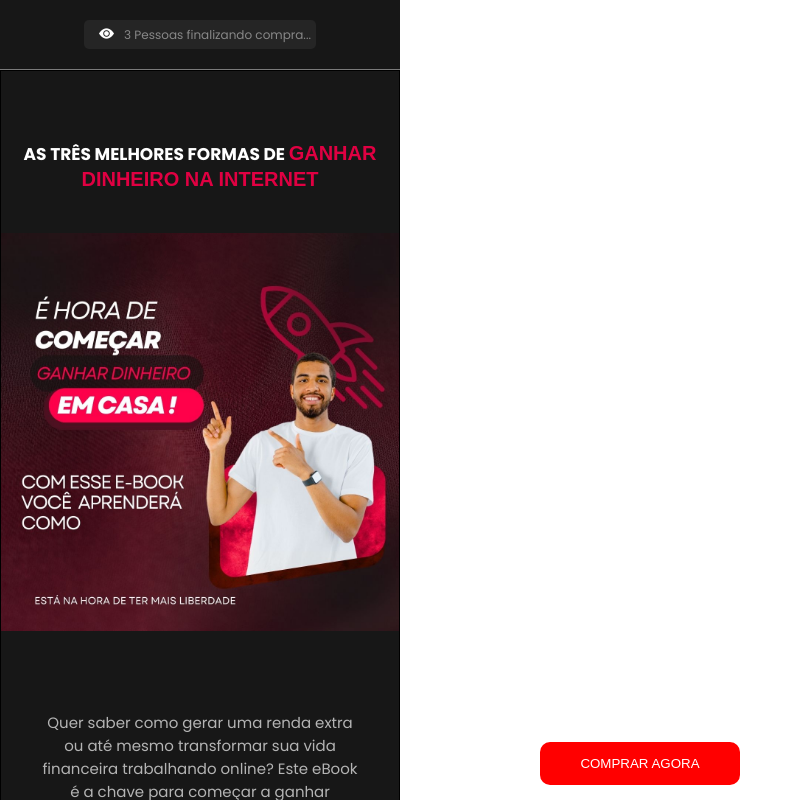
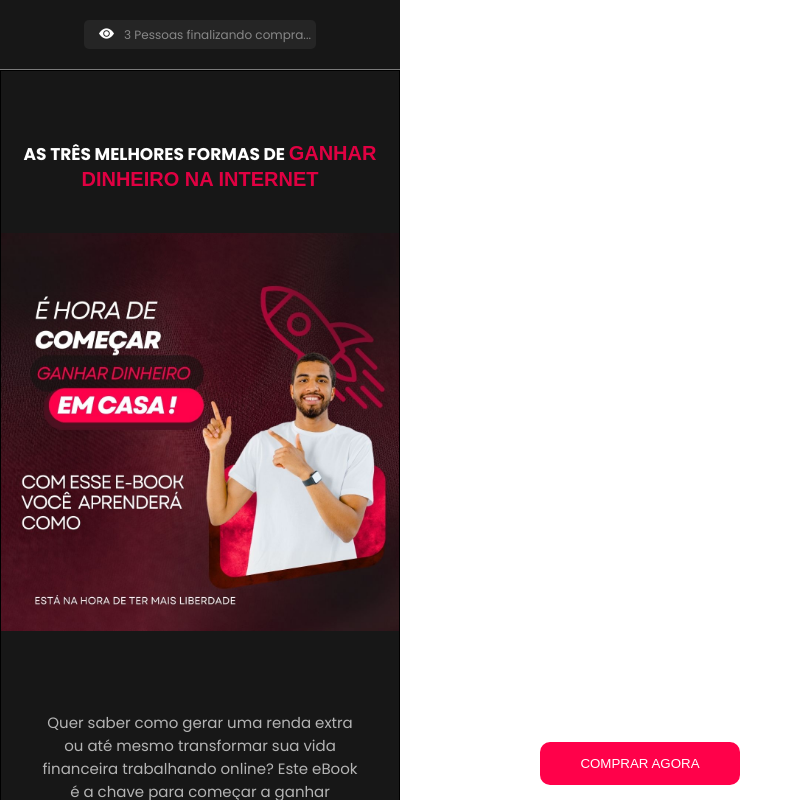
Before and after one commit to fabiohenridev/LP, a React (Vite) app in the folder guiasuplemento/: page / in a window 1280 px wide. Shown: the top 800 px of the page, without its empty margins (0-803 px from the left). Built offline with nearby package versions, Linux system fonts and the light colour scheme.

Commit message:
update-red

```diff
--- a/guiasuplemento/src/Componentes/Button.css
+++ b/guiasuplemento/src/Componentes/Button.css
@@ -38,7 +38,7 @@ p {
 
 .Button button {
     color: rgb(255, 255, 255);
-    background-color: #ff0000;
+    background-color:#FF014A;
     padding: 14px 16px;
     width: 200px;
     border-radius: 10px;
```
